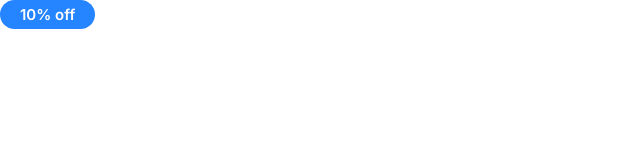
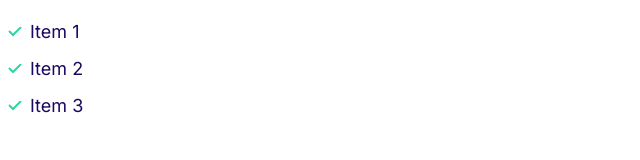
Before and after one commit to Shoaib009/Moshify, a plain HTML site: page index.html in a window 1280 px wide. Shown: the whole page, without its empty margins (0-640 px from the left). Drawn offline with Linux system fonts and the light colour scheme.

Commit message:
lists build is complete.

```diff
--- a/css/styles.css
+++ b/css/styles.css
@@ -97,3 +97,26 @@ a {
     font-size: 1.2rem;
   }
 }
+/* Lists */
+.list {
+  list-style: none;
+  padding-left: 0;
+  color: var(--color-headings);
+}
+.list--inline .list__item {
+  display: inline-block;
+  margin-right: 2rem;
+}
+.list--tick {
+  list-style-image: url(../images/tick.svg);
+  padding-left: 3rem;
+}
+.list--tick .list__item {
+  padding-left: 0.5rem;
+  margin-bottom: 1rem;
+}
+@media screen and (min-width: 1024px) {
+  .list--tick .list__item {
+    padding-left: 0;
+  }
+}
--- a/index.html
+++ b/index.html
@@ -15,6 +15,10 @@
     />
   </head>
   <body>
-    <span class="badge badge--primary">10% off</span>
+    <ul class="list list--tick">
+      <li class="list__item">Item 1</li>
+      <li class="list__item">Item 2</li>
+      <li class="list__item">Item 3</li>
+    </ul>
   </body>
 </html>
```
Also changed, not shown: components/lists.html (added, +5 -0 lines), images/tick.svg (added).
